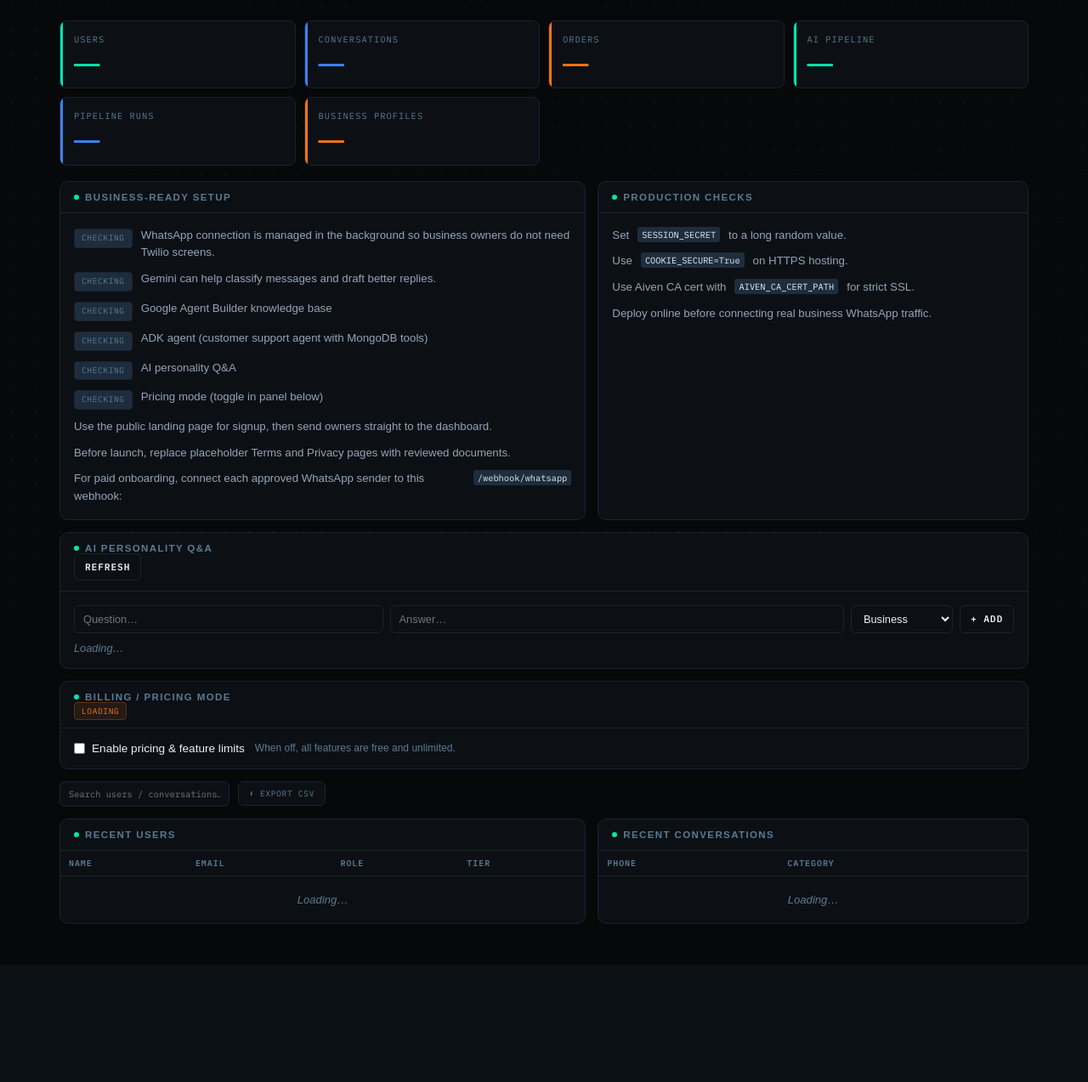
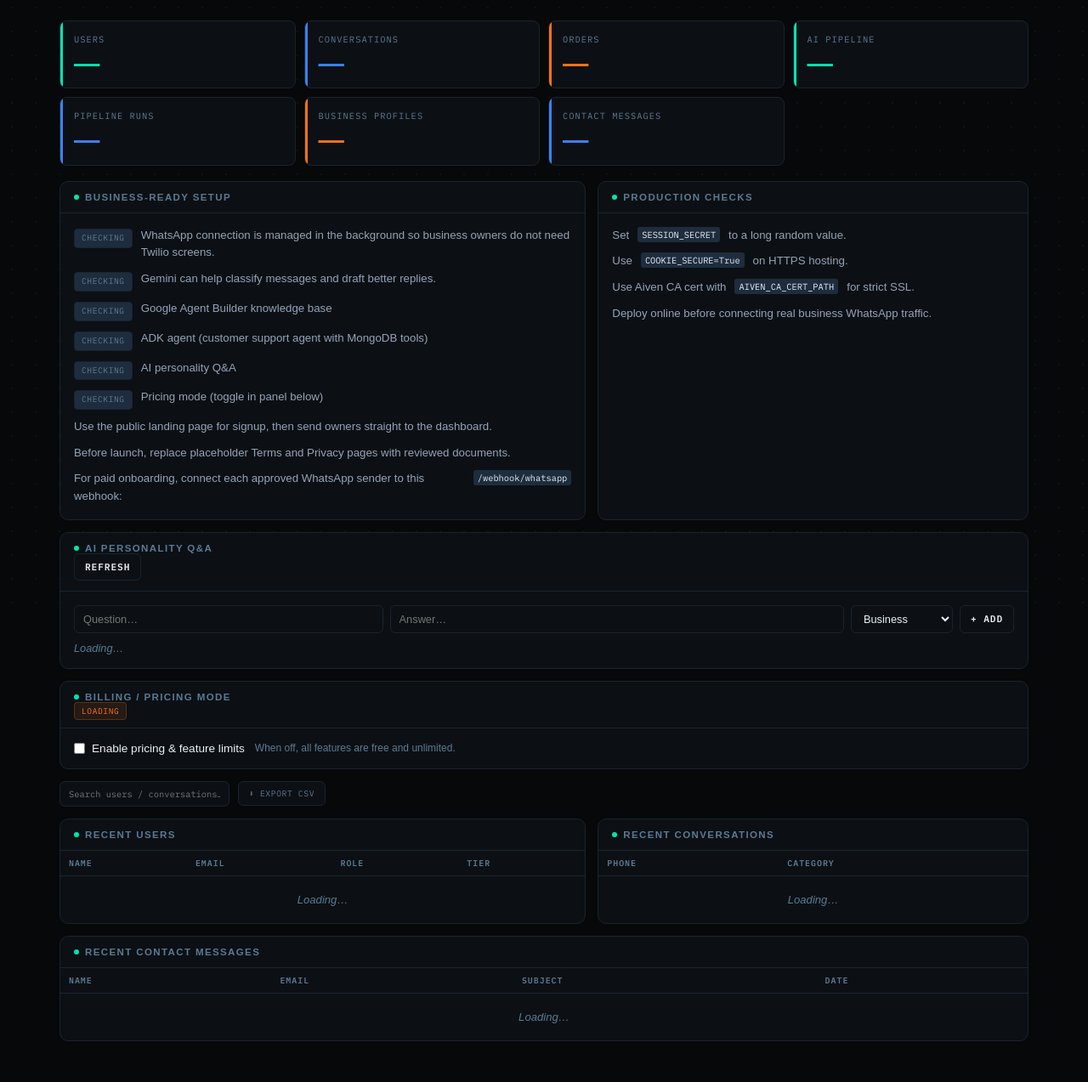
Before and after one commit to DeFrancis-unix27/Tell5-business-power, a Python web app: template templates/admin.html in a window 1280 px wide. Shown: the part 89-1362 px from the top of the page at 85% size. Before the commit the page ends 1176 px from the top, so only its background shows below. Run offline with Jinja, Linux system fonts and the light colour scheme; the template is opened without the code that fills it, so the values that code supplies are empty; some web fonts are replaced.

Commit message:
feat: store contact messages in DB, show in admin panel (no SMTP needed)

```diff
--- a/templates/admin.html
+++ b/templates/admin.html
@@ -385,6 +385,10 @@
         <div class="kpi-label">Business Profiles</div>
         <div class="kpi-value" id="biz-profiles">—</div>
       </div>
+      <div class="kpi" style="--kpi-color: var(--accent2)">
+        <div class="kpi-label">Contact Messages</div>
+        <div class="kpi-value" id="contact-msgs">—</div>
+      </div>
     </div>
 
     <!-- Info Panels -->
@@ -519,6 +523,23 @@
       </div>
     </div>
 
+    <!-- Contact Messages -->
+    <div class="panel" style="margin-top:14px;">
+      <div class="panel-header"><span class="panel-title">Recent Contact Messages</span></div>
+      <div class="panel-body" style="padding:0">
+        <div class="table-wrap">
+          <table>
+            <thead>
+              <tr><th>Name</th><th>Email</th><th>Subject</th><th>Date</th></tr>
+            </thead>
+            <tbody id="contact-list">
+              <tr><td colspan="4" class="muted-cell" style="padding:20px 16px;text-align:center">Loading…</td></tr>
+            </tbody>
+          </table>
+        </div>
+      </div>
+    </div>
+
   </div>
 
   <script>
@@ -553,6 +574,7 @@
 
       document.getElementById('pipeline-runs').textContent = data.pipeline_runs || 0;
       document.getElementById('biz-profiles').textContent = data.business_profiles || 0;
+      document.getElementById('contact-msgs').textContent = data.contact_messages || 0;
 
       const waEl = document.getElementById('whatsapp-status');
       waEl.textContent  = data.twilio_configured ? 'Connected' : 'Needs setup';
@@ -593,6 +615,20 @@
 
       adminData = data;
       renderTables(data.recent_users || [], data.recent_conversations || []);
+      renderContacts(data.recent_contacts || []);
+    }
+
+    function renderContacts(contacts) {
+      document.getElementById('contact-list').innerHTML =
+        contacts.map(c => `
+          <tr>
+            <td>${esc(c.name)}</td>
+            <td>${esc(c.email)}</td>
+            <td>${esc(c.subject)}</td>
+            <td style="font-size:0.7rem;color:var(--sub);">${c.created_at ? new Date(c.created_at).toLocaleDateString() : '—'}</td>
+          </tr>
+        `).join('') ||
+        '<tr><td colspan="4" class="muted-cell" style="padding:18px 16px;text-align:center">No messages</td></tr>';
     }
 
     let adminData = {};
```
Also changed, not shown: api/index.py (+17 -27 lines), config.py (+0 -7 lines), models.py (+10 -0 lines).
